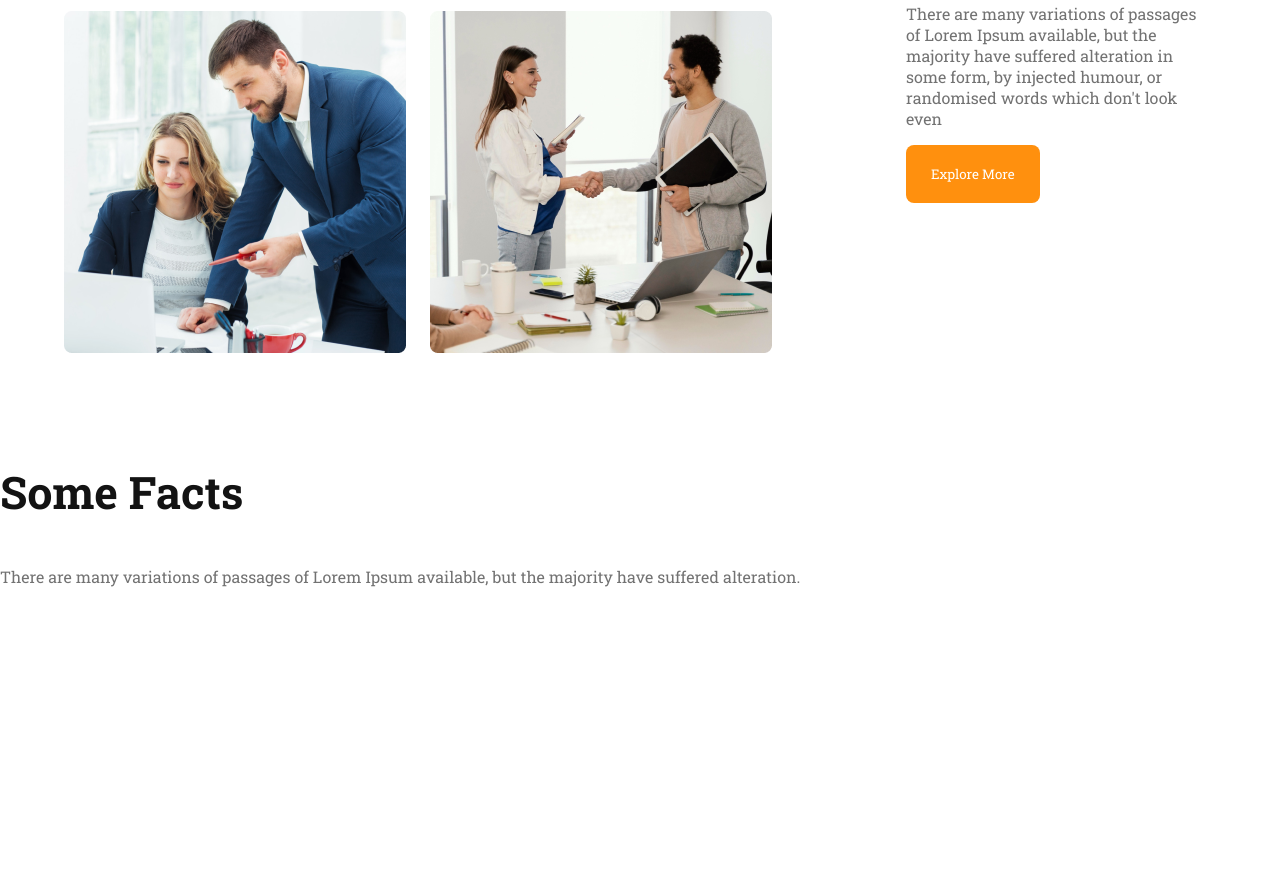
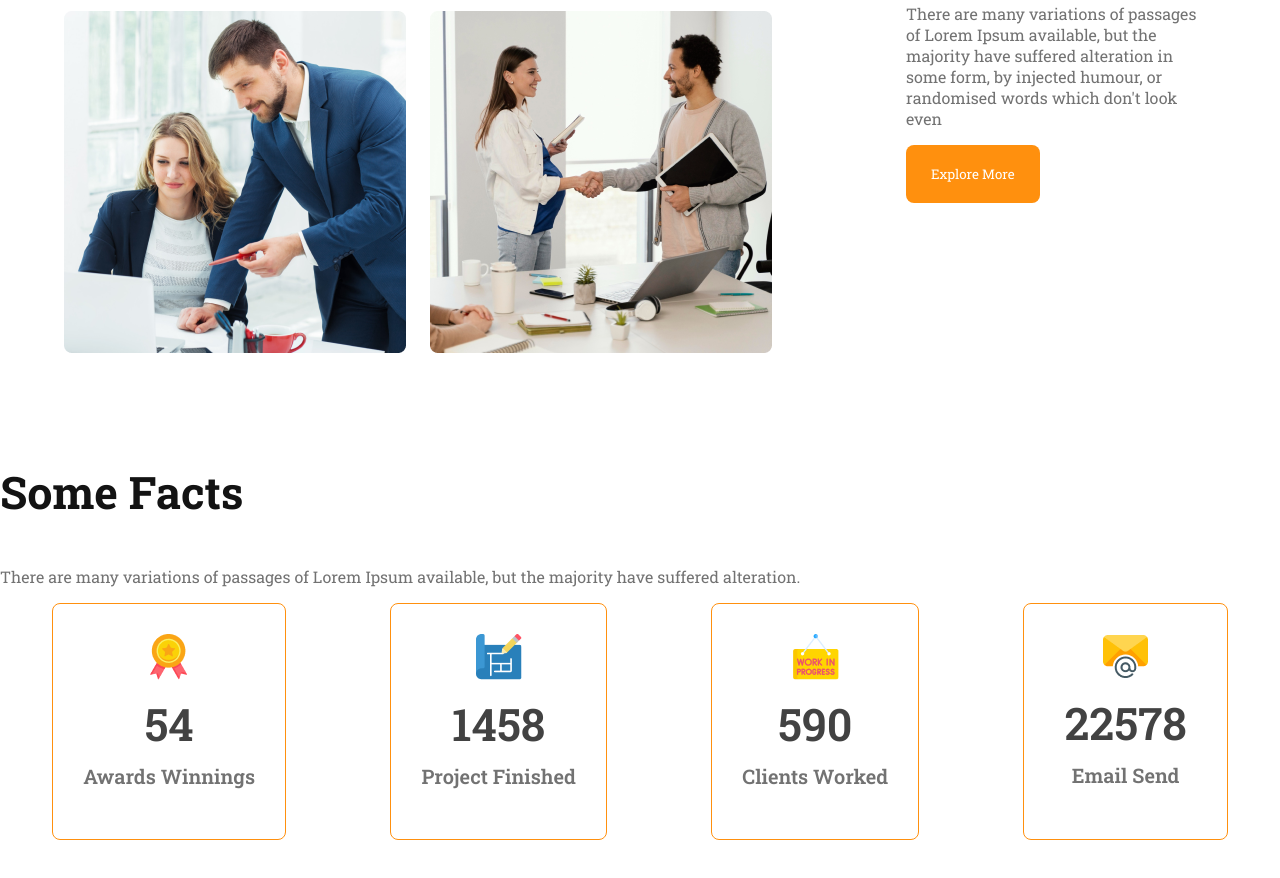
Before and after one commit to NazmulIslam95/g3-architects-by-me, a plain HTML site: page index.html in a window 1280 px wide. Shown: the part 1566-2444 px from the top of the page. Before the commit the page ends 2223 px from the top, so only its background shows below. Drawn offline with Linux system fonts and the light colour scheme.

Commit message:
facts done

```diff
--- a/index.html
+++ b/index.html
@@ -13,7 +13,7 @@
     <!-- header part start -->
     <header>
         <nav>
-            <h3 class="title-primary">G3 Architects</h3>
+            <a href="#"><h3 class="title-primary">G3 Architects</h3></a>
             <ul>
                 <li><a href="#">Home</a></li>
                 <li><a href="#">About</a></li>
@@ -61,6 +61,28 @@
             <section class="some-facts">
                 <h3 class="title-primary">Some Facts</h3>
                 <p class="text-primary">There are many variations of passages of Lorem Ipsum available, but the majority have suffered alteration. </p>
+                <div class="facts-card-container">
+                    <div class="card">
+                        <img src="./images/icons/ribon.png" alt="">
+                        <h2 class="card-stats">54</h2>
+                        <p class="card-title">Awards Winnings</p>
+                    </div>
+                    <div class="card">
+                        <img src="./images/icons/projects.png" alt="">
+                        <h2 class="card-stats">1458</h2>
+                        <p class="card-title">Project Finished</p>
+                    </div>
+                    <div class="card">
+                        <img src="./images/icons/customers.png" alt="">
+                        <h2 class="card-stats">590</h2>
+                        <p class="card-title">Clients Worked</p>
+                    </div>
+                    <div class="card">
+                        <img src="./images/icons/email.png" alt="">
+                        <h2 class="card-stats">22578</h2>
+                        <p class="card-title">Email Send</p>
+                    </div>
+                </div>
             </section>
         </section>
     </main>
--- a/style.css
+++ b/style.css
@@ -1,8 +1,8 @@
 /* work sans fonts from google fonts */
-@import url('https://fonts.googleapis.com/css2?family=Roboto+Slab:wght@300;400;500;600;700;800&display=swap');
+@import url("https://fonts.googleapis.com/css2?family=Roboto+Slab:wght@300;400;500;600;700;800&display=swap");
 
 * {
-    font-family: 'Roboto Slab', serif;
+  font-family: "Roboto Slab", serif;
 }
 body {
   margin: 0px;
@@ -38,6 +38,10 @@ nav {
   display: flex;
   justify-content: space-between;
   align-items: center;
+}
+
+nav > a {
+  text-decoration: none;
 }
 
 nav > ul {
@@ -113,3 +117,29 @@ main {
   color: #f9a00e;
   font-weight: 700;
 }
+
+.facts-card-container {
+  display: flex;
+  justify-content: space-around;
+  text-align: center;
+}
+
+.facts-card-container .card {
+  border-radius: 8px;
+  border: 1px solid #ff900e;
+  padding: 30px;
+}
+
+.facts-card-container .card-stats {
+  color: #424242;
+  font-size: 2.8rem;
+  font-weight: 600;
+  margin: 10px 10px;
+}
+
+.facts-card-container .card-title {
+  color:  #727272;
+  font-size: 1.25rem;
+  font-weight: 600;
+  margin-top: 5px;
+}
```
